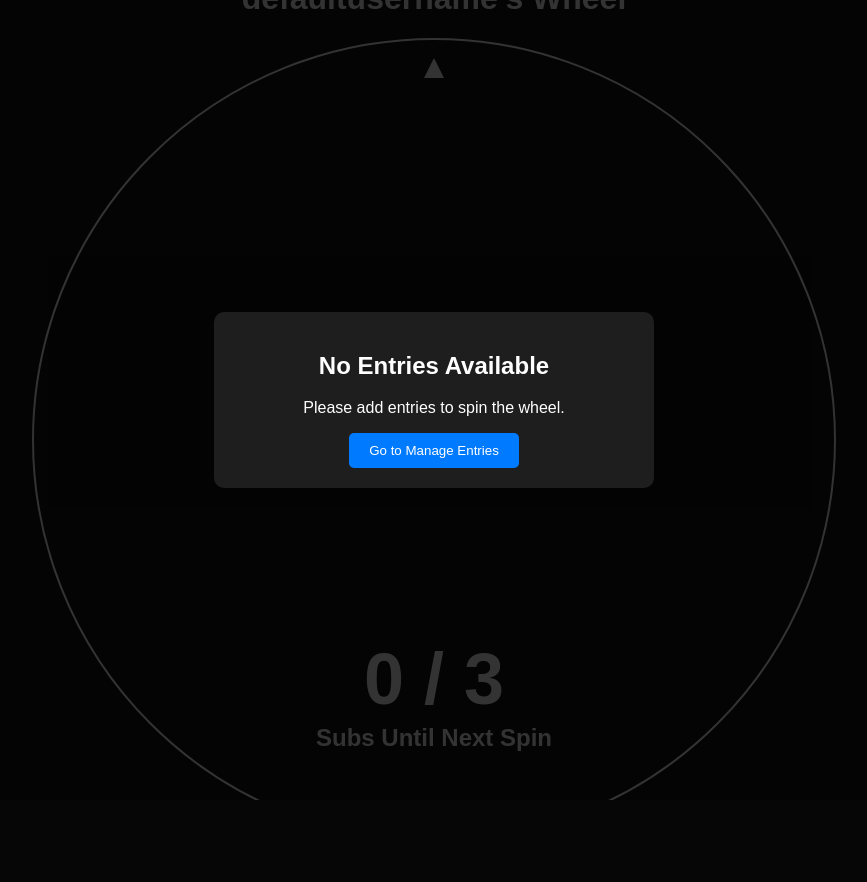
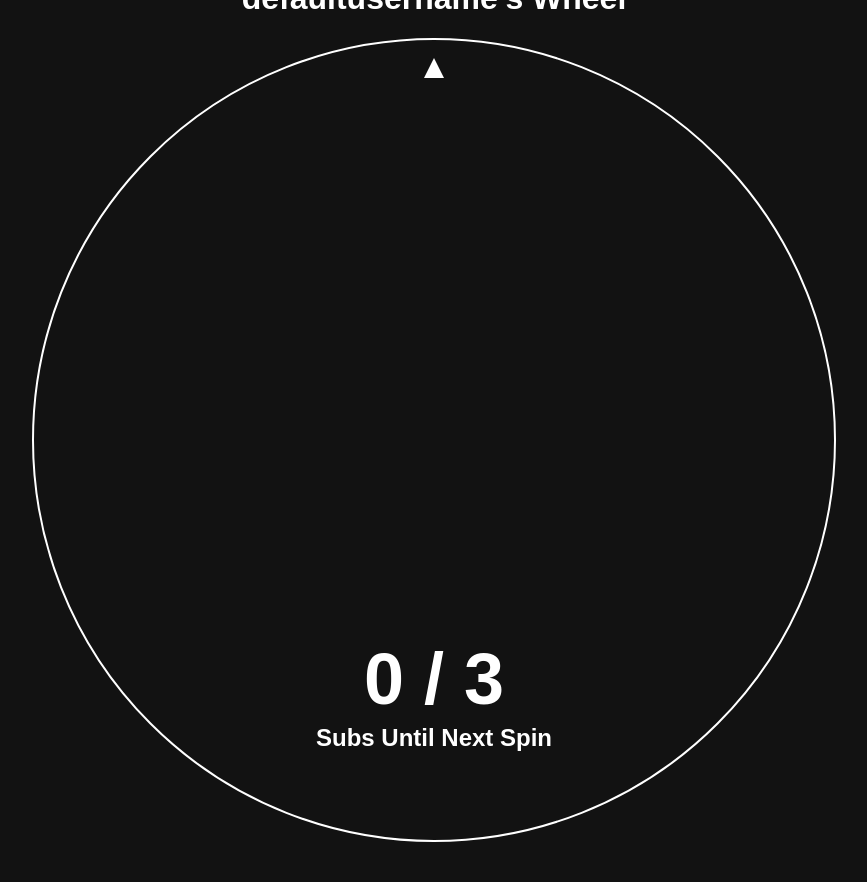
Before and after one commit to thomasdye/stream-wheel, a Flask app: page /wheel in a window 1280 px wide; the page is wider, and only the part inside the window is pictured. Shown: that part, without its empty margins (206-1073 px from the left). Before the commit the page ends 800 px from the top of that part, so only its background shows below. Run offline with Flask 3, Linux system fonts and the light colour scheme; data that the repository does not hold is empty; some libraries are stand-ins or nearby versions.

Commit message:
remove model to implement future setup screen

```diff
--- a/static/js/wheel.js
+++ b/static/js/wheel.js
@@ -66,7 +66,6 @@ const canvas = document.getElementById('wheel');
             const usernameForm = document.getElementById("username-form");
             const usernameInput = document.getElementById("username-input");
             const errorMessage = document.getElementById("error-message");
-            const usernameModal = document.getElementById("username-modal");
 
             usernameForm.addEventListener("submit", (event) => {
                 event.preventDefault();
@@ -139,18 +138,8 @@ const canvas = document.getElementById('wheel');
             const data = await response.json();
             segments = data.entries || [];
 
-            // Check if the Twitch username modal is already visible
-            const usernameModal = document.getElementById('username-modal');
-            const noEntriesModal = document.getElementById('no-entries-modal');
-
             if (segments.length === 0) {
-                // If the Twitch username modal is visible, do not show the "No Entries" modal
-                if (usernameModal && !usernameModal.classList.contains('hidden')) {
-                    return;
-                }
-
-                // Show the "No Entries" modal
-                noEntriesModal.classList.remove('hidden');
+                return;
             } else {
                 drawWheel();
                 populateKey();
--- a/templates/manage.html
+++ b/templates/manage.html
@@ -22,7 +22,7 @@
             <option value="SwitchScene">Switch Scene</option>
         </select>
         <div id="obs-param-container" class="hidden">
-            <label id="obs-param-label" for="obs-action-param">OBS Parameter:</label>
+            <label id="obs-param-label" for="obs-action-param" class="dynamic-label">OBS Parameter</label>
             <input type="text" name="obs_action_param" id="obs-action-param" class="obs-param-input" placeholder="Enter scene/source name">
         </div>
 
@@ -105,8 +105,7 @@
                         class="weight-input"
                         value="{{ entry.weight }}"
                         data-id="{{ entry.id }}"
-                        min="1"
-                        >
+                        min="1">
                 </div>
                 <span class="percentage">(<span class="calculated-percentage">--</span>%)</span>
             </div>
--- a/templates/wheel.html
+++ b/templates/wheel.html
@@ -8,24 +8,6 @@
     <script src="https://cdn.socket.io/4.5.4/socket.io.min.js"></script>
 </head>
 <body>
-    <div id="username-modal" class="modal {% if not require_username %}hidden{% endif %}">
-        <div class="modal-content">
-            <h2>Set Your Twitch Username</h2>
-            <form id="username-form">
-                <input type="text" id="username-input" name="username" maxlength="20" placeholder="Enter Twitch Username" required>
-                <button type="submit">Save</button>
-            </form>
-            <p id="error-message" style="color: red; display: none;"></p>
-        </div>
-    </div>
-
-    <div id="no-entries-modal" class="modal hidden">
-        <div class="modal-content">
-            <h2>No Entries Available</h2>
-            <p>Please add entries to spin the wheel.</p>
-            <button onclick="redirectToManage()">Go to Manage Entries</button>
-        </div>
-    </div>
 
     <div id="result-modal">
         <div id="result-content">
```
Also changed, not shown: static/css/manage.css (+15 -1 lines), static/js/manage.js (+7 -5 lines).
